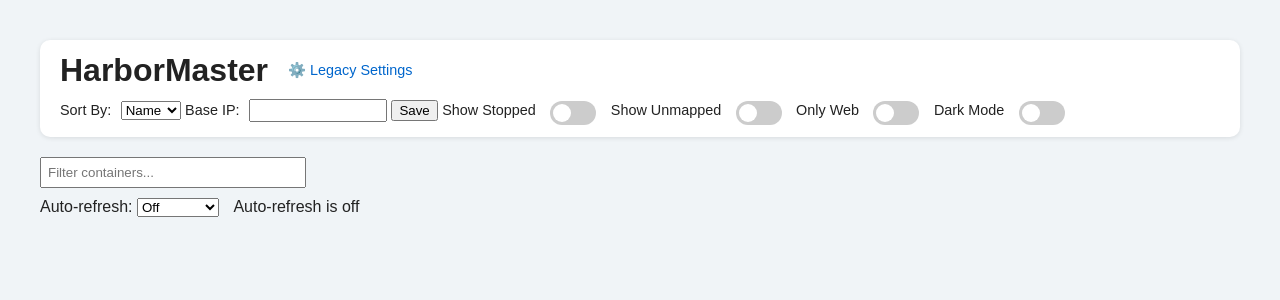
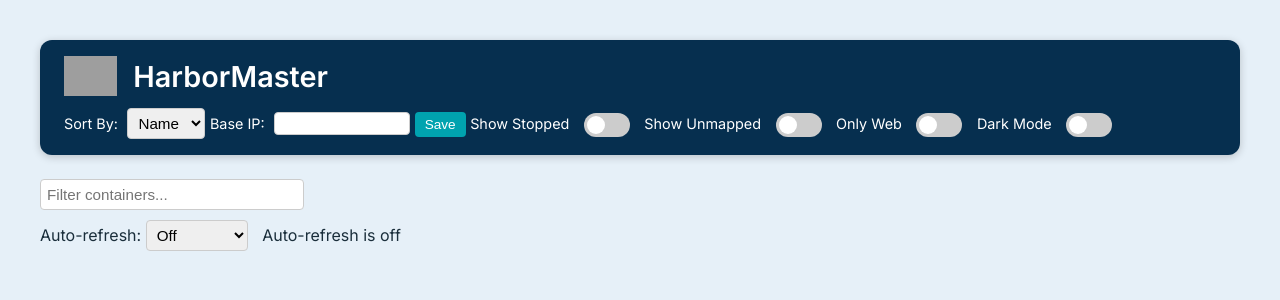
Before and after one commit to djlactose/harbormaster, a Flask app: template templates/dashboard.html in a window 1280 px wide. Shown: the top 300 px of the page. Run offline with Flask 3, Linux system fonts and the light colour scheme; the template is opened without the code that fills it, so the values that code supplies are empty; grey boxes are pictures that could not be loaded.

Commit message:
Removed legacy settings and started working on an Icon.

```diff
--- a/app.py
+++ b/app.py
@@ -167,37 +167,9 @@
     containers = build_container_data(settings)
     return render_template("_grid.html", containers=containers)
 
-@app.route('/settings', methods=['GET', 'POST'])
-def settings_page():
-    current = load_settings()
-    if request.method == 'POST':
-        # sort, base_ip, auto-refresh
-        current["sort_by"] = request.form.get("sort_by", current.get("sort_by", "name"))
-        current["base_ip"] = request.form.get("base_ip", current["base_ip"])
-        current["auto_refresh_seconds"] = int(request.form.get("auto_refresh_seconds", current["auto_refresh_seconds"]))
-        current["show_stopped"] = "show_stopped" in request.form
-        current["show_unmapped"] = "show_unmapped" in request.form
-
-        # inline container IP override (single entry update)
-        if "container_name" in request.form and "container_ip" in request.form:
-            name = request.form.get("container_name").strip()
-            ip = request.form.get("container_ip").strip()
-            if name and ip:
-                current["overrides"][name] = ip
-
-        # batch update from legacy settings form
-        elif "container_name[]" in request.form and "container_ip[]" in request.form:
-            overrides = {}
-            for name, ip in zip(request.form.getlist("container_name[]"), request.form.getlist("container_ip[]")):
-                if name.strip() and ip.strip():
-                    overrides[name.strip()] = ip.strip()
-            current["overrides"] = overrides
-
-        save_settings(current)
-        if request.headers.get("X-Requested-With") == "XMLHttpRequest":
-            return '', 204
-        return redirect('/')
-    return render_template("settings.html", settings=current)
+@app.route('/settings')
+def deprecated_settings():
+    return "Settings have moved to the main dashboard.", 410
 
 @app.route('/thumbnail/<name>')
 def thumbnail(name):
--- a/static/scripts/dashboard.js
+++ b/static/scripts/dashboard.js
@@ -121,9 +121,15 @@
   document.getElementById("toggleDark").addEventListener("change", function () {
     setTheme(this.checked ? 'dark' : 'light');
   });
+
   document.getElementById("sortOrder")?.addEventListener("change", function () {
     const form = new URLSearchParams();
     form.set("sort_by", this.value);
+
+    // Include toggle states with sort
+    if (document.getElementById("toggleStopped").checked) form.set("show_stopped", "on");
+    if (document.getElementById("toggleUnmapped").checked) form.set("show_unmapped", "on");
+
     fetch("/settings", {
       method: "POST",
       headers: { "Content-Type": "application/x-www-form-urlencoded", "X-Requested-With": "XMLHttpRequest" },
@@ -131,7 +137,6 @@
     }).then(() => refreshContainerGrid());
   });
 
-  // auto-refresh countdown
   let countdownEl = document.getElementById("countdownText");
   let dropdown = document.getElementById("refreshSelect");
   let refreshRate = parseInt(getCookie("refreshRate") || dropdown?.value || "10");
--- a/static/styles/dashboard.css
+++ b/static/styles/dashboard.css
@@ -1,84 +1,115 @@
+@import url('https://fonts.googleapis.com/css2?family=Inter:wght@400;600&display=swap');
+
 :root {
-  --bg: #f0f4f7;
-  --text: #222;
-  --card: #fff;
+  --bg: #e6f0f8;
+  --text: #1a2e3b;
+  --card: #ffffff;
   --border: rgba(0, 0, 0, 0.1);
-  --link: #0066cc;
+  --link: #0077aa;
+  --header: #062f4f;
+  --accent: #00a3af;
 }
+
 body.dark {
-  --bg: #1e1e1e;
-  --text: #ddd;
-  --card: #2c2c2c;
+  --bg: #0b1d2b;
+  --text: #cfdfea;
+  --card: #132c42;
   --border: rgba(255, 255, 255, 0.1);
-  --link: #66aaff;
+  --link: #66ccee;
+  --header: #061e2d;
+  --accent: #27d2e0;
 }
+
 body {
-  font-family: Arial, sans-serif;
+  font-family: 'Inter', 'Segoe UI', sans-serif;
   margin: 40px;
   background: var(--bg);
   color: var(--text);
   transition: background 0.3s, color 0.3s;
 }
-h1 { margin: 0; }
-a { color: var(--link); text-decoration: none; }
-a:hover { text-decoration: underline; }
+
+h1 {
+  margin: 0;
+  font-size: 1.8em;
+  color: white;
+}
+
+a {
+  color: var(--link);
+  text-decoration: none;
+}
+a:hover {
+  text-decoration: underline;
+}
 
 .header-bar {
   display: flex;
   justify-content: space-between;
   align-items: center;
-  background: var(--card);
-  padding: 12px 20px;
-  border-radius: 10px;
-  box-shadow: 0 1px 5px var(--border);
-  margin-bottom: 20px;
+  background: var(--header);
+  padding: 16px 24px;
+  border-radius: 12px;
+  box-shadow: 0 2px 8px rgba(0,0,0,0.2);
+  margin-bottom: 24px;
   flex-wrap: wrap;
-  gap: 10px;
+  gap: 12px;
+  color: white;
 }
-.header-title { display: flex; align-items: center; gap: 20px; }
-.legacy-link { font-size: 0.9em; }
+.header-title {
+  display: flex;
+  align-items: center;
+  gap: 16px;
+}
+.legacy-link {
+  font-size: 0.9em;
+  color: #c0dfff;
+}
+
 .container-grid {
   display: flex;
   flex-wrap: wrap;
   gap: 20px;
-  margin-top: 20px;
+  margin-top: 10px;
   opacity: 1;
   transition: opacity 0.3s ease-in-out;
 }
-.container-grid.fade-out { opacity: 0.1; }
+.container-grid.fade-out {
+  opacity: 0.1;
+}
 .container-card {
-  width: 260px;
+  width: 270px;
   background: var(--card);
-  padding: 15px;
-  border-radius: 12px;
-  box-shadow: 0 2px 10px var(--border);
+  padding: 16px;
+  border-radius: 10px;
+  box-shadow: 0 4px 10px var(--border);
   display: flex;
   flex-direction: column;
   transition: background 0.3s, box-shadow 0.3s;
+  border-top: 4px solid var(--accent);
 }
 .header {
   display: flex;
   align-items: center;
-  gap: 10px;
-  margin-bottom: 10px;
+  gap: 12px;
+  margin-bottom: 12px;
 }
 .header img.icon {
-  height: 32px;
-  width: 32px;
+  height: 36px;
+  width: 36px;
 }
 .thumbnail {
   width: 100%;
   height: auto;
-  border-radius: 6px;
+  border-radius: 8px;
   margin-bottom: 10px;
 }
 .ports {
   font-size: 0.85em;
-  line-height: 1.4em;
+  line-height: 1.5em;
 }
 .image-name {
   font-size: 0.75em;
-  color: #999;
+  color: #888;
 }
 
 .switch {
@@ -96,10 +127,7 @@
 .slider {
   position: absolute;
   cursor: pointer;
-  top: 0;
-  left: 0;
-  right: 0;
-  bottom: 0;
+  top: 0; left: 0; right: 0; bottom: 0;
   background-color: #ccc;
   transition: 0.4s;
   border-radius: 24px;
@@ -107,16 +135,14 @@
 .slider:before {
   position: absolute;
   content: "";
-  height: 18px;
-  width: 18px;
-  left: 3px;
-  bottom: 3px;
+  height: 18px; width: 18px;
+  left: 3px; bottom: 3px;
   background-color: white;
   transition: 0.4s;
   border-radius: 50%;
 }
 input:checked + .slider {
-  background-color: #4caf50;
+  background-color: var(--accent);
 }
 input:checked + .slider:before {
   transform: translateX(22px);
@@ -124,7 +150,9 @@
 .switch-label {
   margin-right: 5px;
   font-size: 0.9em;
+  color: white;
 }
+
 .status-dot {
   display: inline-block;
   width: 12px;
@@ -132,16 +160,31 @@
   border-radius: 50%;
   margin-right: 4px;
 }
-.status-dot.running {
-  background-color: #4caf50;
-}
-.status-dot.restarting {
-  background-color: #ffc107;
-}
+.status-dot.running { background-color: #4caf50; }
+.status-dot.restarting { background-color: #ffc107; }
 .status-dot.exited,
 .status-dot.dead,
-.status-dot.paused {
-  background-color: #f44336;
+.status-dot.paused { background-color: #f44336; }
+
+input[type="text"],
+select {
+  border: 1px solid #ccc;
+  border-radius: 4px;
+  padding: 5px 6px;
+  font-size: 0.95em;
+}
+
+button {
+  background-color: var(--accent);
+  color: white;
+  border: none;
+  padding: 5px 10px;
+  font-size: 0.85em;
+  border-radius: 4px;
+  cursor: pointer;
+}
+button:hover {
+  opacity: 0.85;
 }
 
 .ip-edit {
--- a/templates/dashboard.html
+++ b/templates/dashboard.html
@@ -3,13 +3,15 @@
 <head>
   <title>HarborMaster</title>
   <link rel="stylesheet" href="/static/styles/dashboard.css">
+  <link rel="icon" href="/static/icons/favicon.ico" type="image/x-icon">
   <script src="/static/scripts/dashboard.js" defer></script>
 </head>
 <body>
   <div class="header-bar">
     <div class="header-title">
+      <img src="/static/icons/logo_light.png" class="logo-light" height="40" alt="HarborMaster logo">
+      <img src="/static/icons/logo_darkmode_transparent.png" class="logo-dark" height="40" alt="HarborMaster logo" style="display: none;">
       <h1>HarborMaster</h1>
-      <a href="/settings" class="legacy-link">⚙️ Legacy Settings</a>
     </div>
     <div>
       <label class="switch-label">Sort By:</label>
```
Also changed, not shown: templates/settings.html (deleted, +0 -91 lines).
